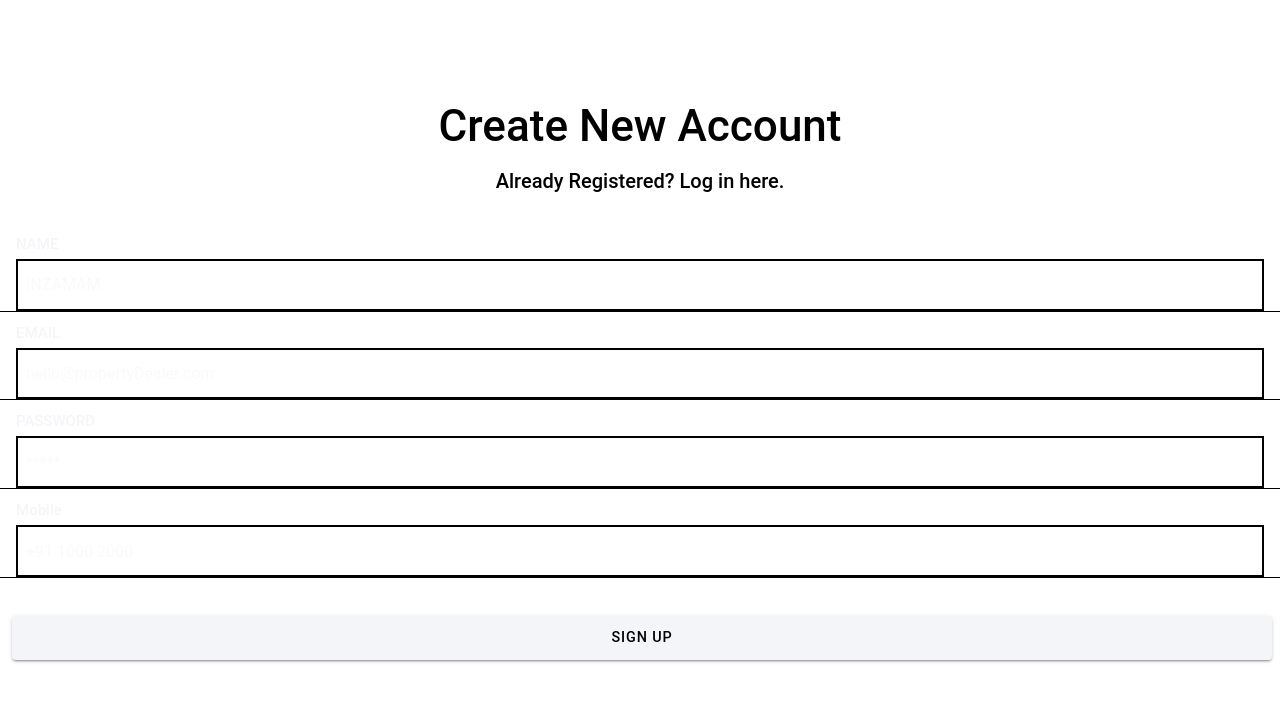
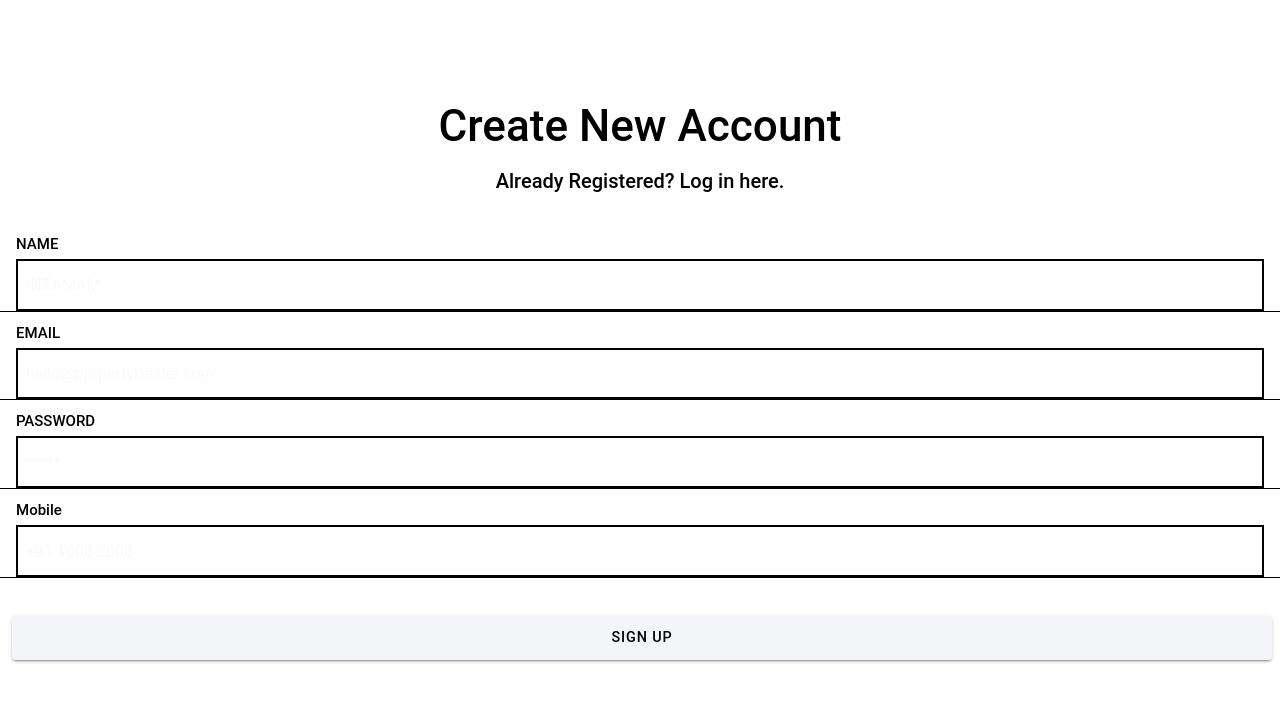
Before and after one commit to innzz/properties-app, a React (Create React App) app: page /signup in a window 1280 px wide. Shown: the top 702 px of the page. Built offline with nearby package versions, Linux system fonts and the light colour scheme.

Commit message:
Solved issues in Login page

```diff
--- a/src/pages/Login.css
+++ b/src/pages/Login.css
@@ -31,6 +31,7 @@
 .input{
     border: 2px solid black;
     margin: 0px 0px;
+    --color: black !important;
     padding: 0.8vh 1vh !important;
 }
 
@@ -38,6 +39,7 @@
     margin-bottom: 1.5vh !important;
     font-size: 2.5vh !important;
     font-weight: 500 !important;
+    color: black !important;
 }
 
 .buttons-row{
@@ -46,6 +48,7 @@
 
 .button {
     --background: black;
+    color: white !important;
     /* width: 100%;
     height: 5.5vh;
     font-size: 1.8vh !important; */
--- a/src/pages/Login.jsx
+++ b/src/pages/Login.jsx
@@ -28,7 +28,7 @@ function Login() {
             <IonGrid className='buttons'>
                 <IonRow className='buttons-row'>
                     <IonCol>
-                    <IonButton className='button'  >Log In</IonButton>
+                    <IonButton className='button' >Log In</IonButton>
                     </IonCol>
                 </IonRow>
                 <IonRow>
```
